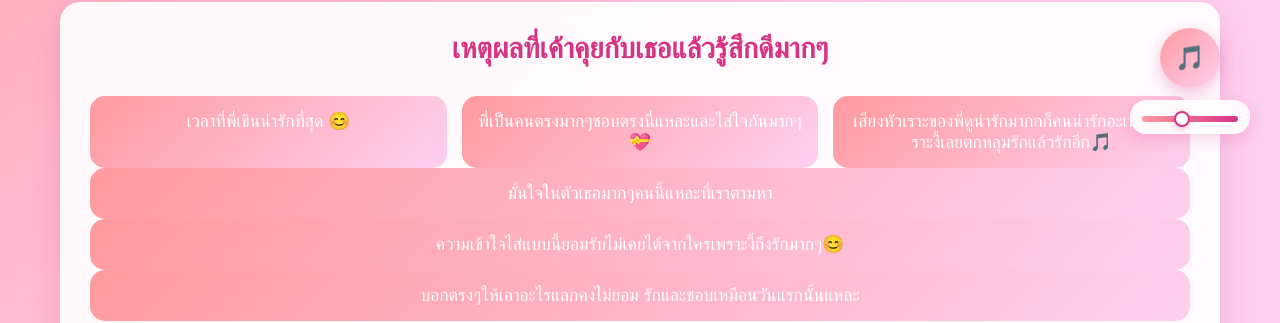
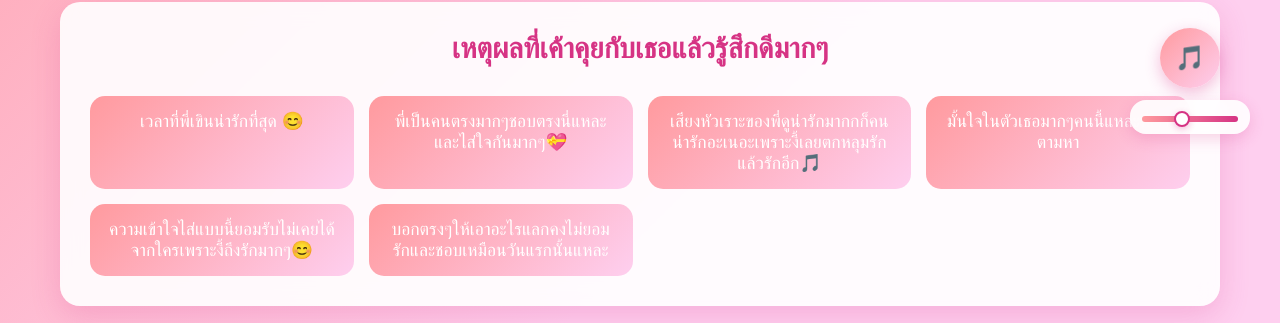
Before and after one commit to 21phanu/My_love, a website: page valentine.html in a window 1280 px wide. Shown: the part 636-959 px from the top of the page. Drawn offline with Linux system fonts and the light colour scheme; a web font is replaced by a local one.

Commit message:
Update valentine.html

```diff
--- a/valentine.html
+++ b/valentine.html
@@ -41,12 +41,11 @@
                 <div class="reasons-list">
                     <div class="reason-item">เวลาที่พี่เขินน่ารักที่สุด 😊</div>
                     <div class="reason-item">พี่เป็นคนตรงมากๆชอบตรงนี่แหละและไส่ใจกันมากๆ💝</div>
-                    <div class="reason-item">
-                        เสียงหัวเราะของพี่ดูน่ารักมากกก็คนน่ารักอะเนอะเพราะงี้เลยตกหลุมรักแล้วรักอีก🎵</div>
+                    <div class="reason-item">เสียงหัวเราะของพี่ดูน่ารักมากกก็คนน่ารักอะเนอะเพราะงี้เลยตกหลุมรักแล้วรักอีก🎵</div>
+                    <div class="reason-item">มั้นใจในตัวเธอมากๆคนนี้แหละที่เราตามหา</div>
+                    <div class="reason-item">ความเข้าใจไส่แบบนี้ยอมรับไม่เคยได้จากใครเพราะงี้ถึงรักมากๆ😊</div>
+                    <div class="reason-item">บอกตรงๆให้เอาอะไรแลกคงไม่ยอม รักและชอบเหมือนวันแรกนั้นแหละ</div>
                 </div>
-                <div class="reason-item">มั้นใจในตัวเธอมากๆคนนี้แหละที่เราตามหา</div>
-                <div class="reason-item">ความเข้าใจไส่แบบนี้ยอมรับไม่เคยได้จากใครเพราะงี้ถึงรักมากๆ😊</div>
-                <div class="reason-item">บอกตรงๆให้เอาอะไรแลกคงไม่ยอม รักและชอบเหมือนวันแรกนั้นแหละ</div>
             </section>
 
             <section class="interactive-section">
```
